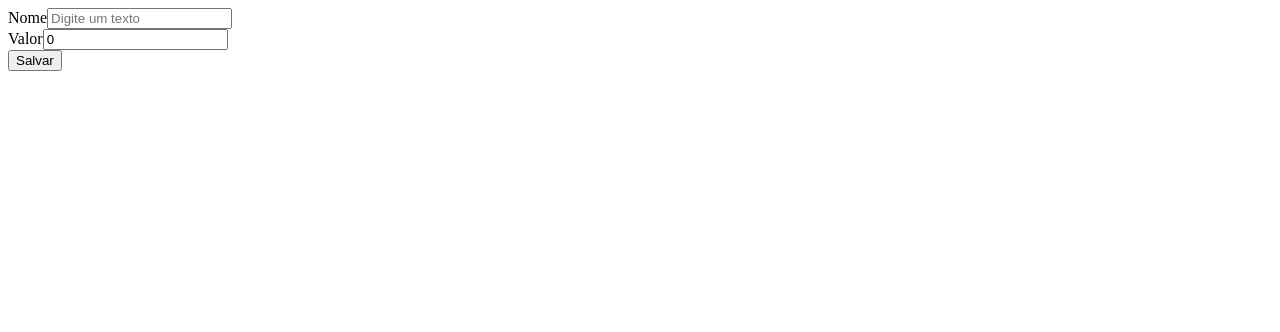
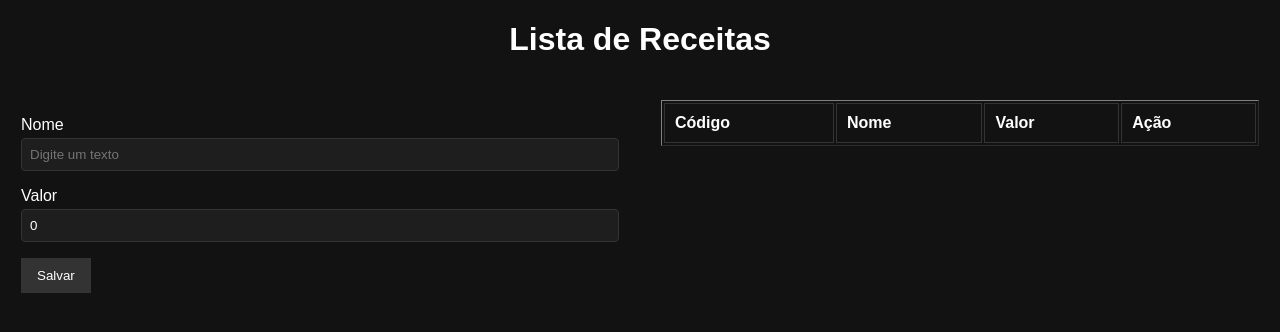
Before and after one commit to RhamonAlmeiida/caixa-ng, an Angular app: page / in a window 1280 px wide. Shown: the top 332 px of the page. Built offline with nearby package versions, Linux system fonts and the light colour scheme.

Commit message:
Concluido o permitir listar receitas

```diff
--- a/src/app/components/receitas/cadastro-receita/cadastro-receita.component.css
+++ b/src/app/components/receitas/cadastro-receita/cadastro-receita.component.css
@@ -0,0 +1,59 @@
+h1{
+    text-align: center;
+}
+
+.container{
+    display: flex;
+    flex-direction: column;
+    height: 100%;
+    width: 100%;
+}
+.formulario-tabela{
+    display: flex;
+    flex-direction: row;
+    gap: 40px;
+    padding: 20px;
+    box-sizing: border-box;
+}
+.tabela,
+.formulario{
+    flex: 1;
+    overflow-y: auto;
+    padding: 0 1px;
+
+}
+table{
+    width: 100%;
+    border-collapse: #1e1e1e;
+}
+th, td{
+    border: 1px solid #333;
+    padding: 10px;
+    text-align: left;
+}
+label{
+    display: block;
+    margin-bottom: 4px;
+    margin-top: 16px;
+}
+input{
+    width: 100%;
+    padding: 8px;
+    background-color: #1e1e1e;
+    color: #fff;
+    border: 1px solid #333;
+    border-radius: 4px;
+    box-sizing: border-box;
+}
+button{
+    background-color: #333;
+    color: #fff;
+    border: none;
+    padding: 10px 16px;
+    margin-top: 16px;
+    cursor: pointer;
+    margin-right: 10px;
+}
+botton:hover{
+    background-color: #444;
+}
--- a/src/app/components/receitas/cadastro-receita/cadastro-receita.component.html
+++ b/src/app/components/receitas/cadastro-receita/cadastro-receita.component.html
@@ -1,3 +1,8 @@
+<div class="container">
+    <h1> Lista de Receitas</h1>
+
+    <div class="formulario-tabela">
+        <div class="formulario">
             <div>
                 <label for="campo-nome">Nome</label>
                 <input type="text" id="campo-nome" placeholder="Digite um texto" [(ngModel)]="nome">
@@ -10,13 +15,30 @@
             </div>
 
             <button (click)="salvarReceita()">Salvar</button>
-@if(nome != ""){
-<p>Texto digitado: {{nome}} </p>
-<ul>
-
-    <li>1 vez : {{ valor * 1}}</li>
-    <li>1 vez : {{ valor * 2}}</li>
-    <li>1 vez : {{ valor * 3}}</li>
-    <li>1 vez : {{ valor * 4}}</li>
-</ul>
+        </div>
+        <div class="tabela">
+            <table border="1">
+                <thead>
+                    <tr>
+                        <th>Código</th>
+                        <th>Nome</th>
+                        <th>Valor</th>
+                        <th>Ação</th>
+                    </tr>
+                </thead>
+                <tbody>
+                    @for(receita of receitas; track receita){
+                        <tr>
+                            <td>{{receita.id}}</td>
+                            <td>{{receita.nome}}</td>
+                            <td>{{receita.valor}}</td>
+                            <td>
+                                <button (click)="editar(receita)">Editar</button>
+                                <button (click)="apagar(receita)">Apagar</button>
+                        </tr>
                     }
+                </tbody>
+            </table>
+        </div>
+    </div>
+</div>
--- a/src/app/components/receitas/cadastro-receita/cadastro-receita.component.ts
+++ b/src/app/components/receitas/cadastro-receita/cadastro-receita.component.ts
@@ -1,5 +1,6 @@
 import { Component } from '@angular/core';
 import { FormsModule } from '@angular/forms';
+import { Receita } from '../../../models/receita';
 
 @Component({
   selector: 'app-cadastro-receita',
@@ -11,13 +12,79 @@
 // Toda vez que utilizar [(ngModel)] é obrigatório importar FormsModule
 // ngModel é a forma que fazemos a ligação de algum campo com uma variável
 
+proximoId: number = 0;
+
+idParaEditar?: number;
+
 nome: string = "";
 valor: number = 0;
-receitas: Array<string> = [];
+receitas: Array<Receita> = [];
 
 salvarReceita(){
-  debugger;
-  this.receitas.push(this.nome);
-  alert(this.nome);
+  if(this.nome.length < 3){
+    alert("Nome deve contar no mínimo 3 caracteres")
+    return;
+  }
+
+  if(this.nome.length >100){
+    alert("Nome deve contar no máximo 30 caracteres")
+    return;
+  }
+
+  let valor = parseFloat(this.valor.toString().replace(",", "."));
+  //NaN é not a number, é recebido NaN quando o valor que é tentado converter para float
+  //não é um float válido
+  if (Number.isNaN(valor)) {
+    alert("Valor deve ser um número real")
+    return;
+  }
+  if (valor <= 0) {
+    alert("Valor deve ser maior que R$ 0,00")
+    return;
+  }
+
+
+ if(this.idParaEditar == undefined){
+  this.cadastrarReceita();
+ }else{
+  this.editarReceita();
+ }
+
+  this.nome = "";
+  this.valor = 0;
+
 }
+
+editarReceita(){
+ let indiceReceita = this.receitas.findIndex(x => x.id == this.idParaEditar);
+ this.receitas[indiceReceita].nome = this.nome;
+ this.receitas[indiceReceita].valor = this.valor;
+
+ this.idParaEditar = undefined;
+
 }
+cadastrarReceita(){
+  this.proximoId++;
+  let receita =  new Receita(this.proximoId, this.nome, this.valor);
+ // como adicionar um elemento em uma lista de string em ts
+  this.receitas.push(receita);
+}
+apagar(receita: Receita){
+ // criar uma validação que pergunta se tem certeza que você quer apagar
+  let confirmacao = confirm(`Deseja realmente apagar a receita'${receita.nome}'?`);
+
+
+  // Buscando o indice da receita filtrando por id da receita que foi selecionada
+  let indiceReceita = this.receitas.findIndex(x => x.id == receita.id);
+  // Removendo a receita da lista receitas utilizando o indice, removendo 1 elemento da lista
+  this.receitas.splice(indiceReceita, 1)
+}
+
+editar(receita: Receita){
+  this.nome = receita.nome;
+  this.valor = receita.valor;
+  this.idParaEditar = receita.id;
+}
+
+
+}
--- /dev/null
+++ b/src/app/models/receita.ts
@@ -0,0 +1,10 @@
+export class Receita{
+    id: number;
+    nome: string;
+    valor: number;
+    constructor(id: number, nome: string, valor: number){
+        this.id = id;
+        this.nome = nome;
+        this.valor = valor;
+    }
+}
--- a/src/styles.css
+++ b/src/styles.css
@@ -1 +1,9 @@
-/* You can add global styles to this file, and also import other style files */
+html, body{
+    margin: 0;
+    padding: 0;
+    height: 100%;
+    width: 100%;
+    background-color: #121212;
+    color: #fff;
+    font-family: Arial, Helvetica, sans-serif;
+}
```
Lines whose indentation alone changed are shown as unchanged.
